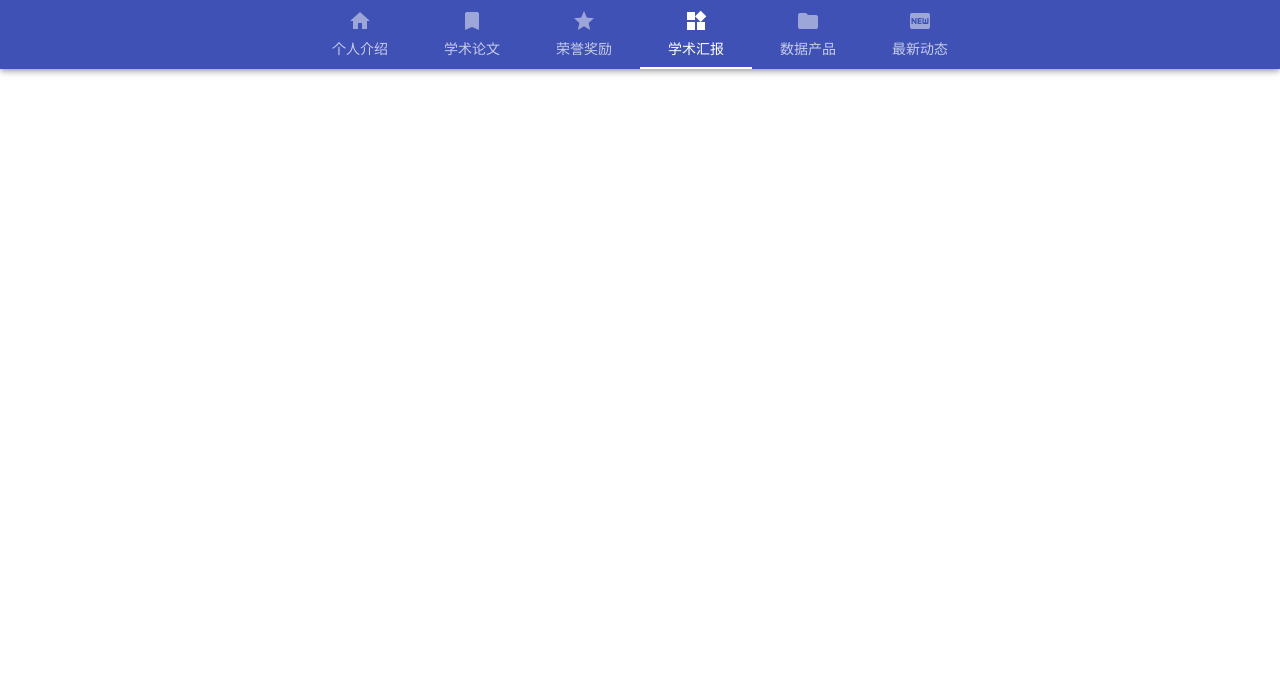
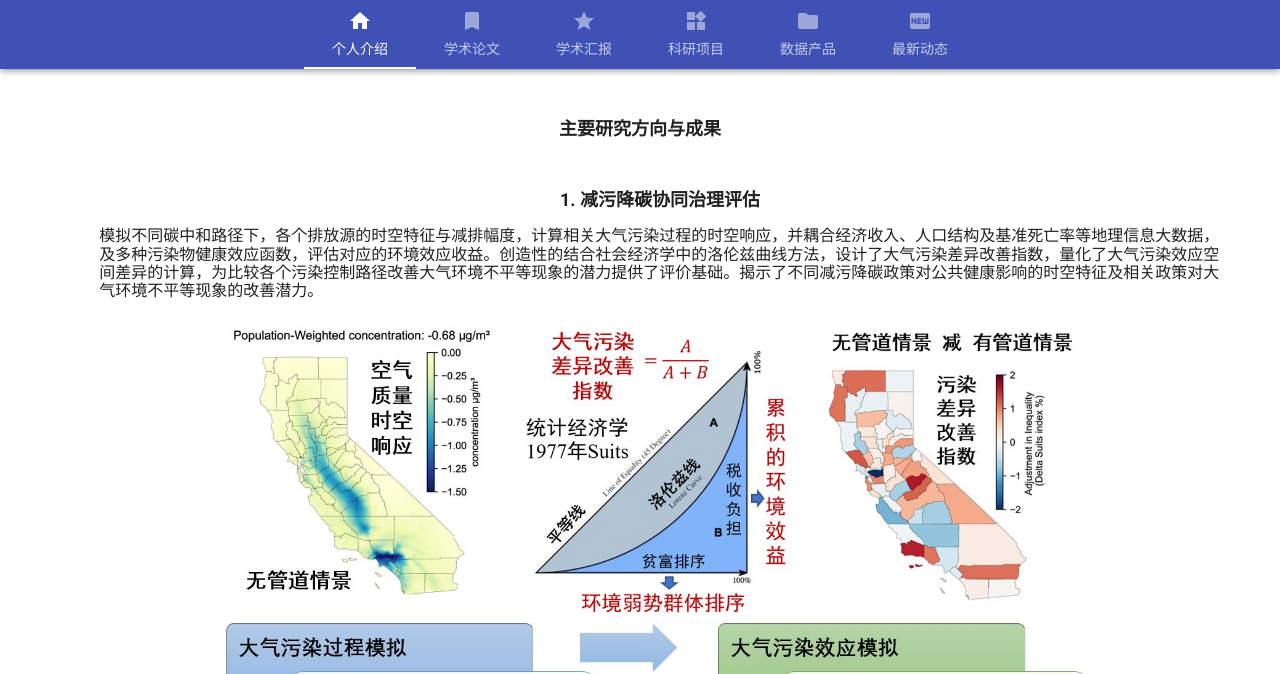
Before and after one commit to shupengzhu/shupengzhu.github.io, a plain HTML site: page research_cn.html in a window 1280 px wide. Shown: the part 67-741 px from the top of the page. Drawn offline with Linux system fonts and the light colour scheme.

Commit message:
更新中文科研界面

```diff
--- a/research_cn.html
+++ b/research_cn.html
@@ -5,6 +5,13 @@
   <meta charset="utf-8">
   <meta name="viewport" content="width=device-width">
   <title>朱曙鹏</title>
+  <style>
+  img {
+    display: block;
+    margin-left: auto;
+    margin-right: auto;
+  }
+  </style>
   <link rel="stylesheet" href="mdui/css/mdui.min.css" />
 </head>
 
@@ -20,7 +27,7 @@
       <a href="research.html">English</a>
     </div>
     <div class="mdui-tab mdui-color-indigo mdui-tab-centered" mdui-tab>
-      <a href="index_cn.html" class="mdui-ripple mdui-ripple-white">
+      <a href="#Home" class="mdui-ripple mdui-ripple-white">
         <i class="mdui-icon material-icons">&#xe88a;</i>
         <label>个人介绍</label>
       </a>
@@ -30,11 +37,11 @@
       </a>
       <a href="presentation_cn.html" class="mdui-ripple mdui-ripple-white">
         <i class="mdui-icon material-icons">&#xe838;</i>
-        <label>荣誉奖励</label>
+        <label>学术汇报</label>
       </a>
-      <a href="#Research" class="mdui-ripple mdui-ripple-white mdui-tab-active">
+      <a href="research_cn.html" class="mdui-ripple mdui-ripple-white">
         <i class="mdui-icon material-icons">&#xe1bd;</i>
-        <label>学术汇报</label>
+        <label>科研项目</label>
       </a>
       <a href="product_cn.html" class="mdui-ripple mdui-ripple-white">
         <i class="mdui-icon material-icons">&#xe2c7;</i>
@@ -47,10 +54,22 @@
   </div>
 
   <div class="mdui-container doc-container">
-    <div id="Research">
+    <div id="Research" style=" font-size:16px;">
       <p>&nbsp;</p>
+      <p style="text-align:center;"><strong><font size="4">主要研究方向与成果</font></strong></p>
       <ul>
-
+        <p>&nbsp;</p>
+        <p style="text-align:center;"><strong><font size="4">1. 减污降碳协同治理评估</font></strong></p>
+        <p>模拟不同碳中和路径下，各个排放源的时空特征与减排幅度，计算相关大气污染过程的时空响应，并耦合经济收入、人口结构及基准死亡率等地理信息大数据，及多种污染物健康效应函数，评估对应的环境效应收益。创造性的结合社会经济学中的洛伦兹曲线方法，设计了大气污染差异改善指数，量化了大气污染效应空间差异的计算，为比较各个污染控制路径改善大气环境不平等现象的潜力提供了评价基础。揭示了不同减污降碳政策对公共健康影响的时空特征及相关政策对大气环境不平等现象的改善潜力。</p>
+        <img src="./pictures/fig4.jpg" style="width:80%;">
+        <p>&nbsp;</p>
+        <p style="text-align:center;"><strong><font size="4">2. SOA对氨气的摄取机制</font></strong></p>
+        <p>基于公开的气雾箱观测数据，拟合SOA对氨气的摄取系数，基于SOA统合等效界面一阶摄取假设，创建了气溶胶无机源有机胺的化学摄取参数化方法。并将该化学机制导入大气环境模拟平台CMAQ中，弥补了传统模式中相关参数化过程的缺失。该化学机制的加入显著提高了与植被相关的SOA生成速率，改善了传统模式中对SOA的低估，并揭示了相关过程中的化学反馈机制，发现了相关机制对颗粒物酸碱性的影响，并且显著改善了模式对PM2.5中硝酸盐的高估。</p>
+        <img src="./pictures/fig3.jpg" style="width:80%;">
+        <p>&nbsp;</p>
+        <p style="text-align:center;"><strong><font size="4">3. 大气气溶胶混合过程模拟</font></strong></p>
+        <p>理论论证了粒径-组分双自由度物理架构下，气溶胶化学老化过程中维持其质量与数量守恒的数学模型，并发展了该架构下新粒子生成过程的参数化方法。相关工作进一步完善了该物理架构，使气溶胶生成及老化过程中混合态的全过程解析成为现实。 该模式推进了气溶胶混合态的大范围高精度解析，论证了气溶胶混合态的时空分布特征，并阐明了气溶胶混合态对气溶胶粒径分布，吸湿性，云凝结核效率，光学特征等性质的影响。 同时结合外场观测验证了模型的可靠性，阐明了气溶胶混合态假设对铵盐和硝酸盐生成机制的影响，并揭示了静稳态大气条件对气溶胶混合的促进作用。</p>
+        <img src="./pictures/fig2.jpg" style="width:80%;">
       </ul>
     </div>
   </div>
```
Also changed, not shown: product_cn.html (+4 -4 lines), pictures/fig1-overall-new.JPG (added), pictures/fig2.jpg (added), pictures/fig3.jpg (added), pictures/fig4.jpg (added).
